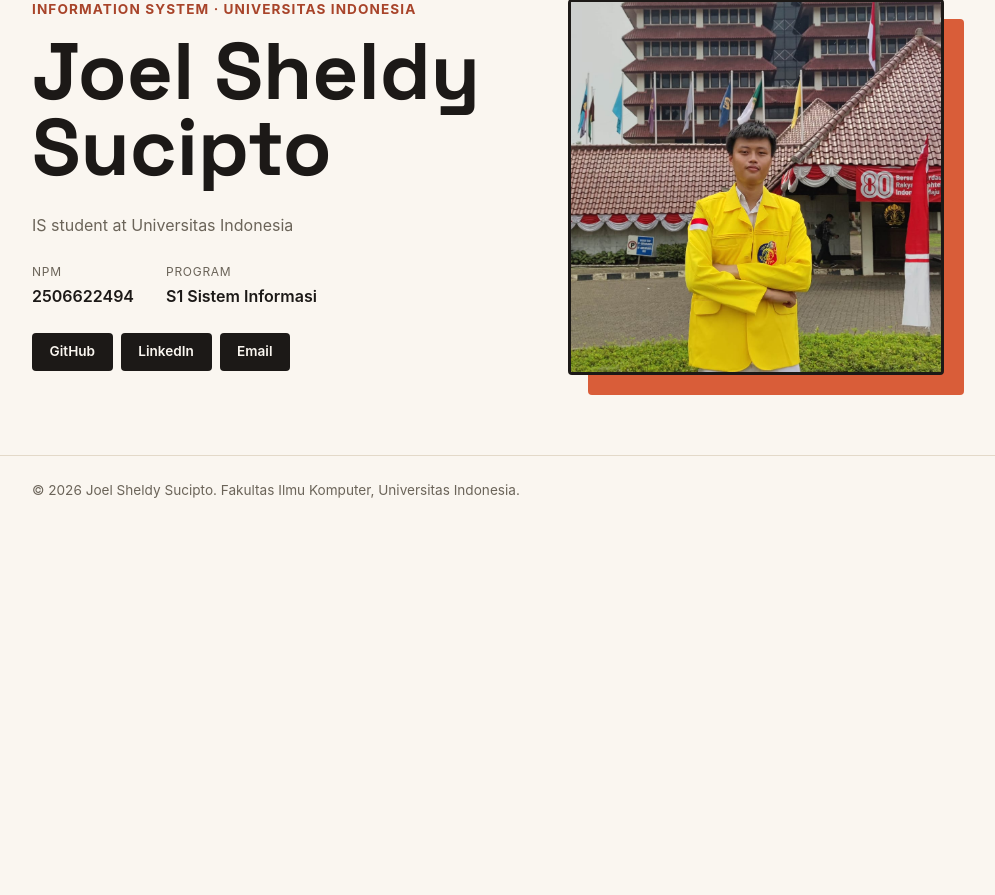
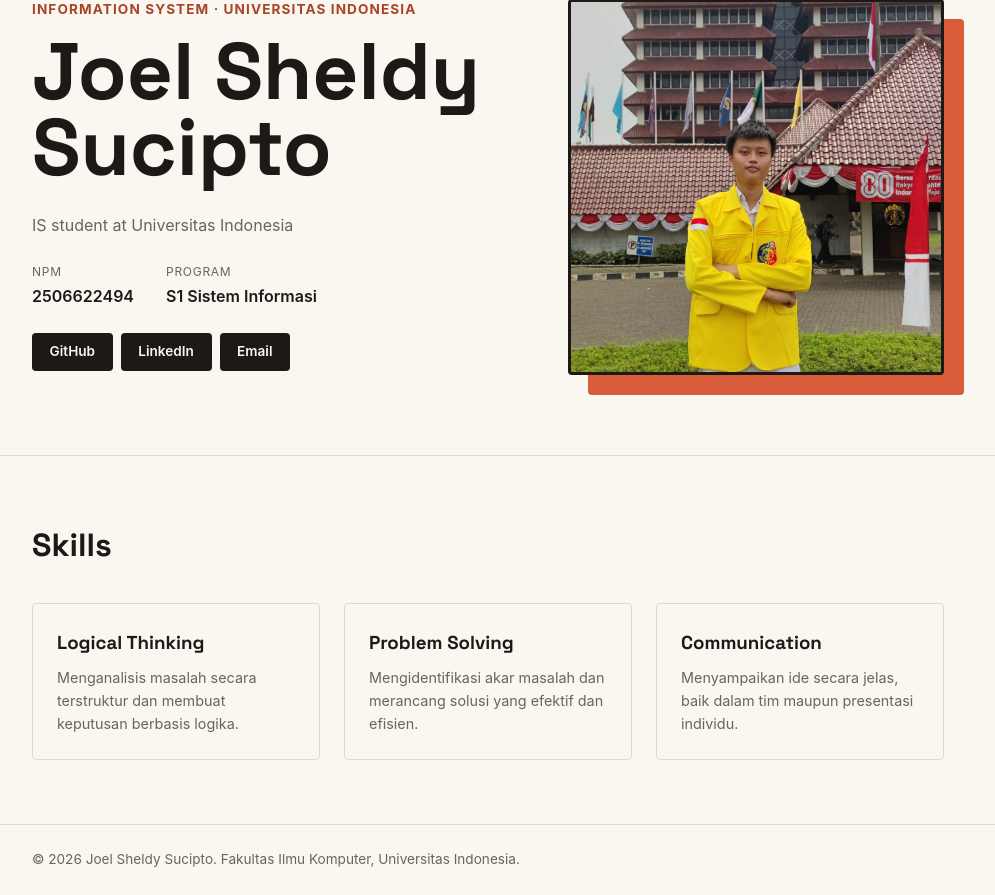
Before and after one commit to joelsheldys/myportofolio, a Django app: page / in a window 1280 px wide. Shown: the part 147-1042 px from the top of the page, without its empty margins (152-1147 px from the left). Before the commit the page ends 645 px from the top, so only its background shows below. Run offline with Django 5.2, Linux system fonts and the light colour scheme.

Commit message:
Tugas Individu 1

```diff
--- a/static/css/style.css
+++ b/static/css/style.css
@@ -176,6 +176,43 @@ h1, .brand {
     border-top: 1px solid var(--line);
 }
 
+.skills {
+    padding: 4rem 0;
+    border-top: 1px solid var(--line);
+}
+
+.section-title {
+    font-family: "Space Grotesk", sans-serif;
+    font-size: 2rem;
+    margin-bottom: 2rem;
+}
+
+.skills-grid {
+    display: grid;
+    grid-template-columns: repeat(3, 1fr);
+    gap: 1.5rem;
+}
+
+.skill-card {
+    padding: 1.5rem;
+    border: 1px solid var(--line);
+    border-radius: var(--radius);
+}
+
+.skill-card:hover {
+    border-color: var(--accent);
+}
+
+.skill-card h3 {
+    font-family: "Space Grotesk", sans-serif;
+    margin-bottom: 0.5rem;
+}
+
+.skill-card p {
+    color: var(--text-muted);
+    font-size: 0.9rem;
+}
+
 @media (max-width: 600px) {
     .hero-grid {
         grid-template-columns: 1fr;
--- a/templates/index.html
+++ b/templates/index.html
@@ -50,6 +50,25 @@
                 </div>
             </div>
         </section>
+        <section class="skills" id="skills">
+        <div class="container">
+            <h2 class="section-title">Skills</h2>
+            <div class="skills-grid">
+                <div class="skill-card">
+                    <h3>Logical Thinking</h3>
+                    <p>Menganalisis masalah secara terstruktur dan membuat keputusan berbasis logika.</p>
+                </div>
+                <div class="skill-card">
+                    <h3>Problem Solving</h3>
+                    <p>Mengidentifikasi akar masalah dan merancang solusi yang efektif dan efisien.</p>
+                </div>
+                <div class="skill-card">
+                    <h3>Communication</h3>
+                    <p>Menyampaikan ide secara jelas, baik dalam tim maupun presentasi individu.</p>
+                </div>
+            </div>
+        </div>
+    </section>
     </main>
 
     <footer class="site-footer">
```
Also changed, not shown: README.md.
